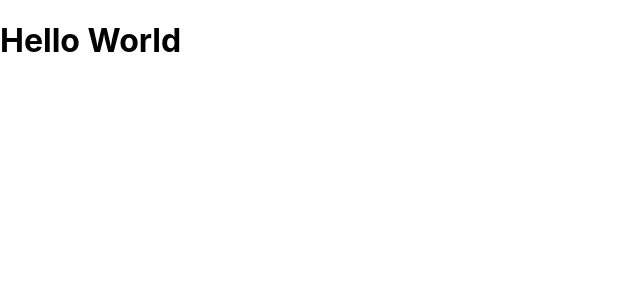
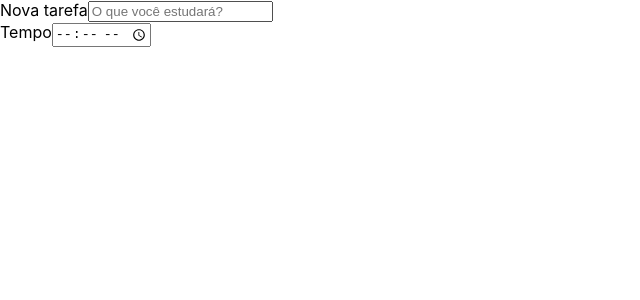
Before and after one commit to rafaballerini/ReactTypescriptCurso, a React (Create React App) app in the folder projeto/: page / in a window 1280 px wide. Shown: the top 300 px of the page, without its empty margins (0-640 px from the left). Built offline with nearby package versions, Linux system fonts and the light colour scheme.

Commit message:
class component

```diff
--- a/projeto/src/App.tsx
+++ b/projeto/src/App.tsx
@@ -1,9 +1,10 @@
 import React from 'react';
+import Form from './components/Form/index'
 
 function App() {
   return (
     <div className="App">
-      <h1>Hello World</h1>
+      <Form/>
     </div>
   );
 }
--- /dev/null
+++ b/projeto/src/components/Form/index.tsx
@@ -0,0 +1,21 @@
+import React, { Component } from 'react';
+
+class Form extends Component{
+    render(){
+        return (
+            <form>
+                <div className="inputContainer">
+                    <label htmlFor="tarefa">Nova tarefa</label>
+                    <input type="text" name="tarefa" id="tarefa" placeholder="O que você estudará?"/>
+                </div>
+                <div className="inputContainer">
+                    <label htmlFor="tempo">Tempo</label>
+                    <input type="time" name="tempo" id="tempo" placeholder="00:00"/>
+                </div>
+                <button type="submit" style={{ display: 'none'}}>Confirmar Tarefa</button>
+            </form>
+        )
+    }
+}
+
+export default Form;
```
Also changed, not shown: projeto/src/components/Form/style.scss (added).
